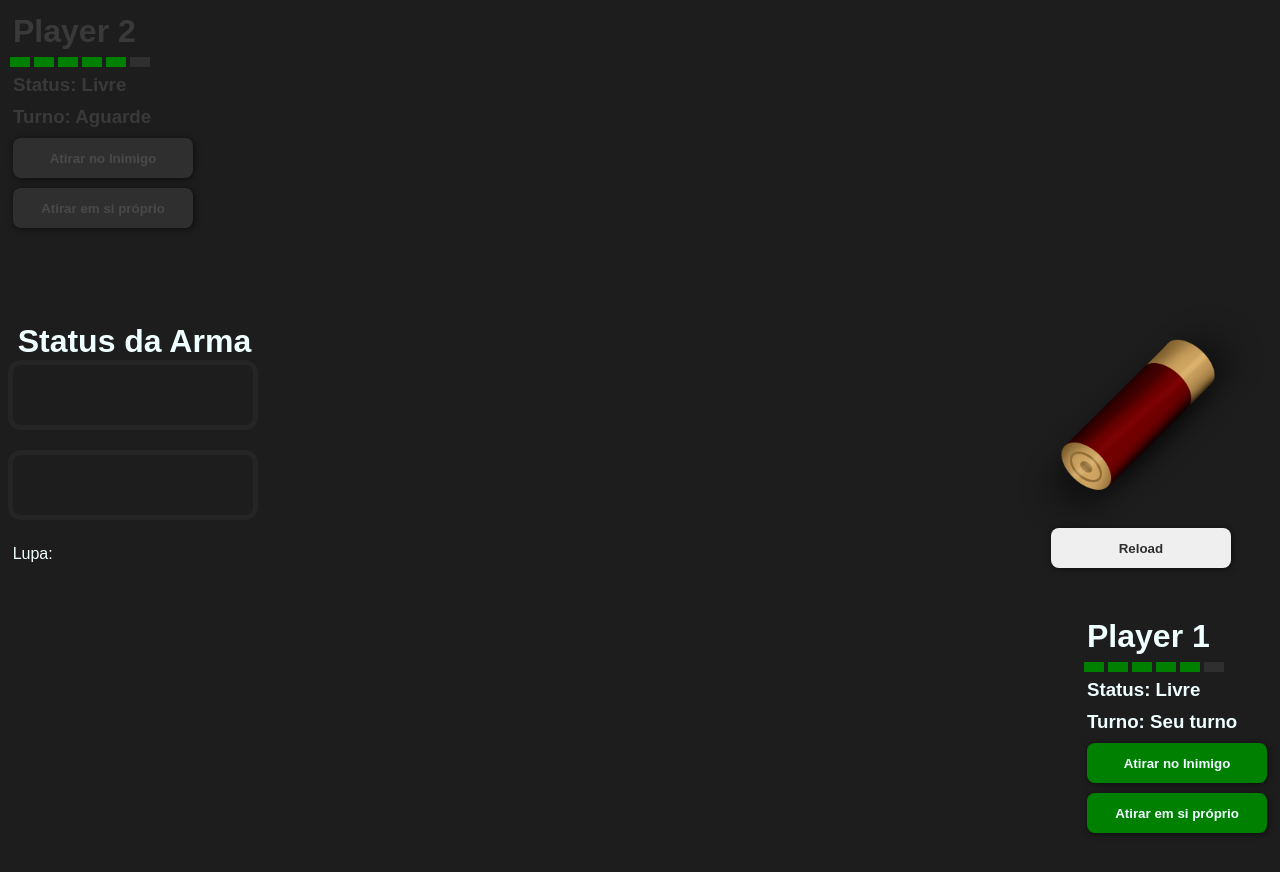
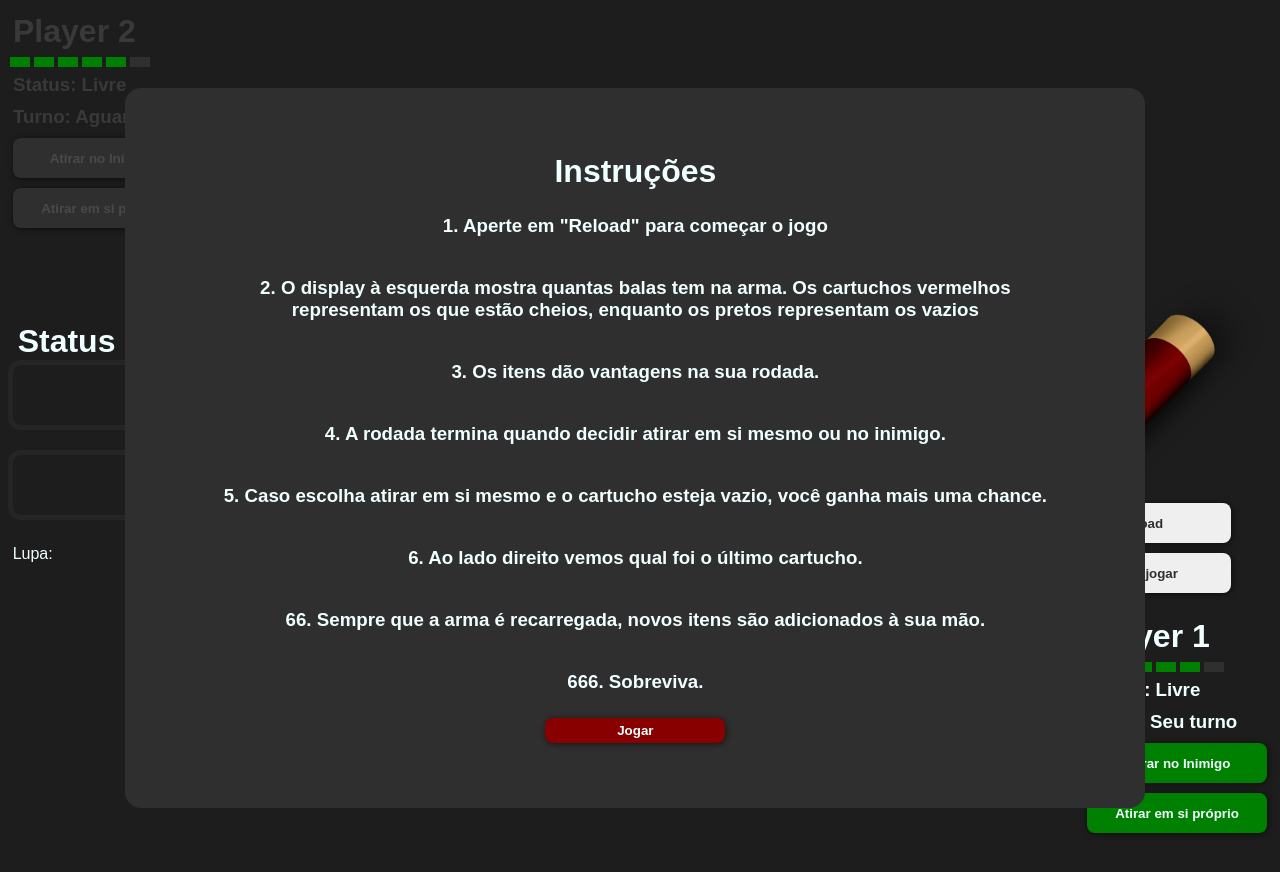
Before and after one commit to louipasquini/buckshot, a React (Vite) app: page / in a window 1280 px wide. Shown: the top 872 px of the page. Built offline with nearby package versions, Linux system fonts and the light colour scheme.

Commit message:
update: instruções

```diff
--- a/src/App.css
+++ b/src/App.css
@@ -101,3 +101,24 @@ h1 {
   margin-bottom: -50px;
   transition: all .2s ease-in-out;
 }
+
+.instruction {
+  width: 900px;
+  height: 600px;
+  background-color: #2f2f2f;
+  padding: 60px;
+  display: flex;
+  flex-direction: column;
+  justify-content: center;
+  align-items: center;
+  border-radius: 16px;
+}
+
+.instruction > h3 {
+  margin: 20px;
+  text-align: center;
+}
+
+.instruction > button {
+  background-color: rgb(136, 0, 0);
+}
--- a/src/App.jsx
+++ b/src/App.jsx
@@ -26,6 +26,8 @@ function App() {
   let [count,setCount] = useState("")
 
   let [lockPlay,setLockPlay] = useState(false)
+
+  let [displayInstruction,setDisplayInstruction] = useState("")
 
   const deletarItemOne = (index,player,enemy) => {
     game.players[player.status].itens.splice(index,1)
@@ -337,6 +339,16 @@ function App() {
     }
   }
 
+  const handlePlay = () => {
+    if (displayInstruction === "") {
+
+      setDisplayInstruction("none")
+    } else {
+      setDisplayInstruction("")
+      console.log(displayInstruction)
+    }
+  }
+
   return (
     <div className='app'>
       <div className="enemy-deck">
@@ -385,10 +397,24 @@ function App() {
         <div className="centro">
           <h1 style={{position: "absolute", transition: "all .2s ease-in-out", display: `${displayCount}`}}>{count}</h1>
           <img style={{position: "absolute", transition: "all .2s ease-in-out", display: `${displayShot}`}} src={bangShot} alt="" />
+          <div style={{position: "absolute", display:`${displayInstruction}`}} className="instruction">
+            <h1>Instruções</h1>
+            <h3>1. Aperte em "Reload" para começar o jogo</h3>
+            <h3>2. O display à esquerda mostra quantas balas tem na arma. Os cartuchos vermelhos representam os que estão cheios, enquanto os pretos representam os vazios</h3>
+            <h3>3. Os itens dão vantagens na sua rodada.</h3>
+            <h3>4. A rodada termina quando decidir atirar em si mesmo ou no inimigo.</h3>
+            <h3>5. Caso escolha atirar em si mesmo e o cartucho esteja vazio, você ganha mais uma chance.</h3>
+            <h3>6. Ao lado direito vemos qual foi o último cartucho.</h3>
+            <h3>66. Sempre que a arma é recarregada, novos itens são adicionados à sua mão.</h3>
+            <h3>666. Sobreviva.</h3>
+
+            <button onClick={handlePlay}>Jogar</button>
+          </div>
         </div>
         <div className="deck-arma">
           <img src={game.before[game.before.length-1] === 0 ? cartuchoVazio : cartuchoCheio} alt="" />
           <Start start={handleStart} />
+          <button style={{color: "#2f2f2f" }} onClick={handlePlay}>Como jogar</button>
         </div>
       </div>
       <div className="friendly-deck">
```
